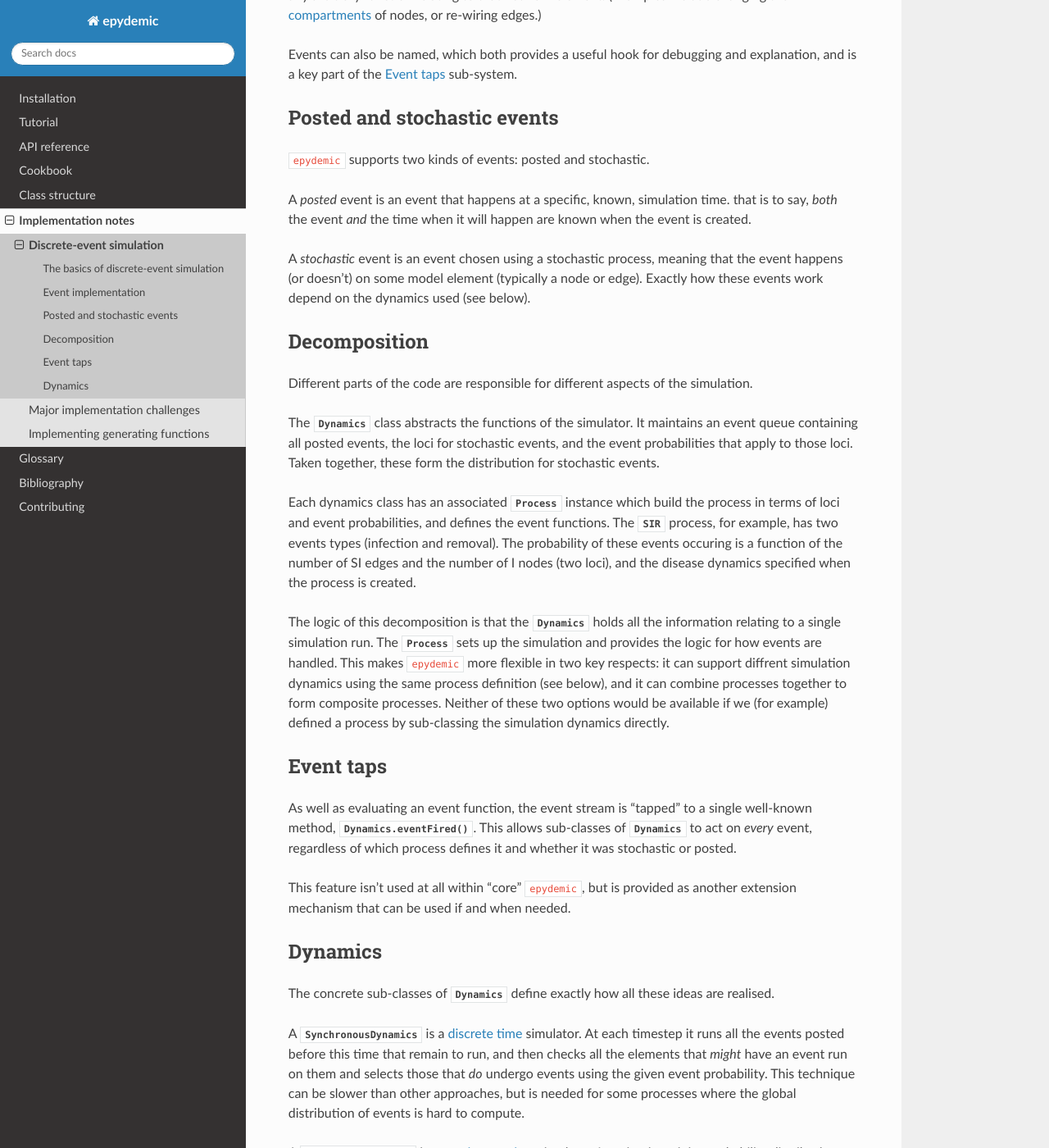
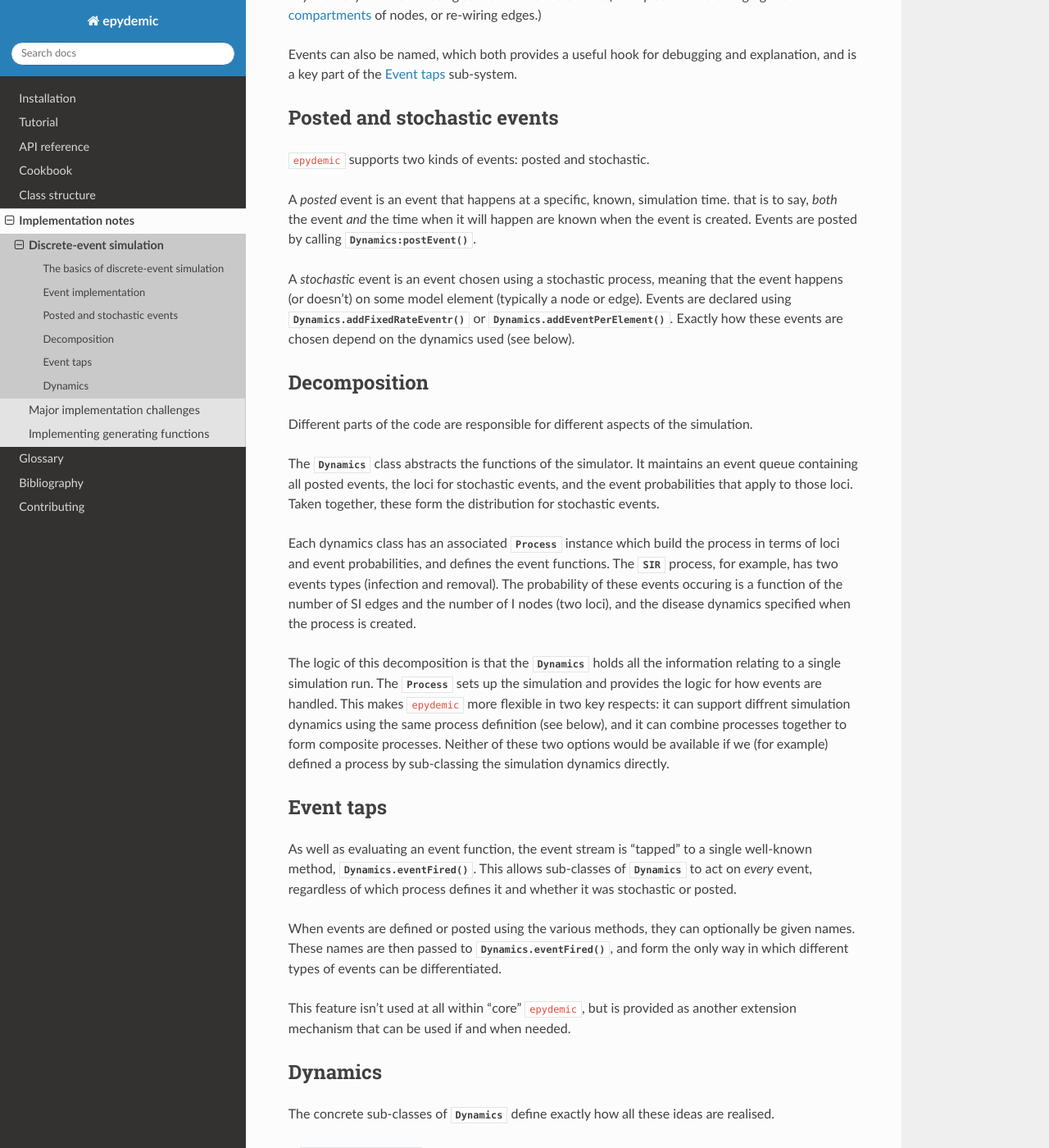
Before and after one commit to simoninireland/epydemic, a Sphinx documentation site: the page built from doc/implementation/events.rst, in a window 1280 px wide and 1400 px high, scrolled down 699 px. Shown: the whole window at 82% size. Built offline with Sphinx 7.4.7 and the Read the Docs theme 2.0.0, drawn with Linux system fonts in a browser that asks for light colours.

Commit message:
Improved description of event taps

```diff
--- a/doc/implementation/events.rst
+++ b/doc/implementation/events.rst
@@ -51,12 +51,14 @@ Posted and stochastic events
 
 A *posted* event is an event that happens at a specific, known,
 simulation time. that is to say, *both* the event *and* the time when
-it will happen are known when the event is created.
+it will happen are known when the event is created. Events are posted
+by calling :meth:`Dynamics:postEvent`.
 
 A *stochastic* event is an event chosen using a stochastic process,
 meaning that the event happens (or doesn't) on some model element
-(typically a node or edge).  Exactly how these events work depend on
-the dynamics used (see below).
+(typically a node or edge). Events are declared using
+:meth:`Dynamics.addFixedRateEventr` or :meth:`Dynamics.addEventPerElement`.
+Exactly how these events are chosen depend on the dynamics used (see below).
 
 
 Decomposition
@@ -101,6 +103,11 @@ allows sub-classes of :class:`Dynamics` to act on *every* event,
 regardless of which process defines it and whether it was stochastic
 or posted.
 
+When events are defined or posted using the various methods, they can
+optionally be given names. These names are then passed to
+:meth:`Dynamics.eventFired`, and form the only way in which different
+types of events can be differentiated.
+
 This feature isn't used at all within "core" ``epydemic``, but is
 provided as another extension mechanism that can be used if and when
 needed.
```
